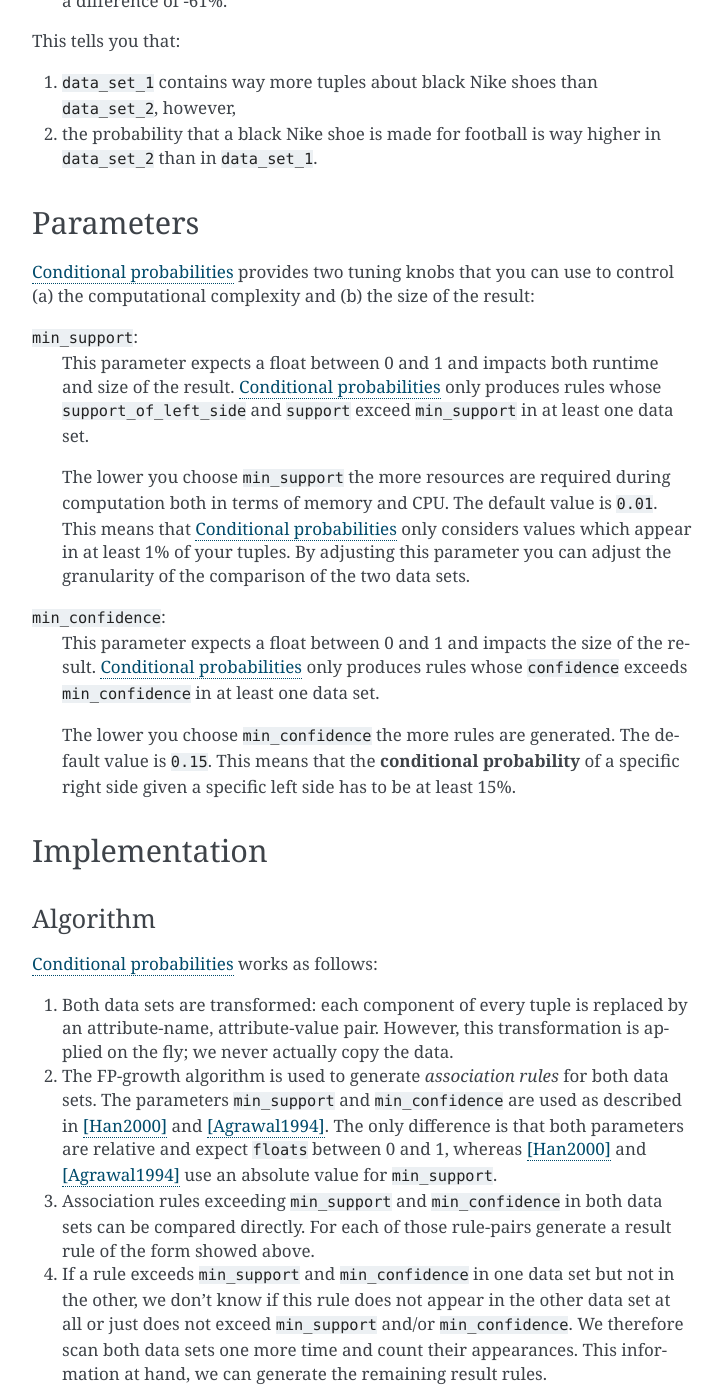
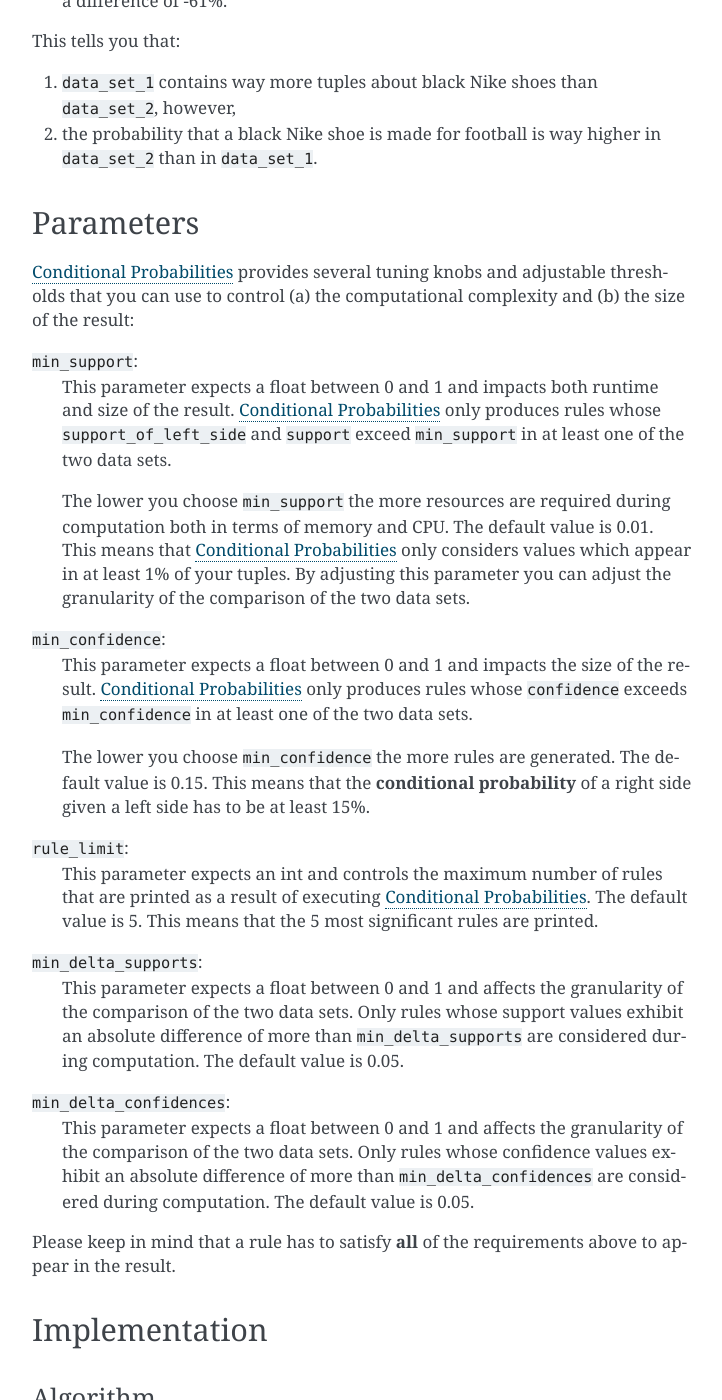
Before and after one commit to hpi-bp1819-naumann/shift-detector, a Sphinx documentation site: the page built from docs/source/checks/conditional_probabilities.rst, in a window 1280 px wide and 1400 px high, scrolled down 1697 px. Shown: the whole window, without its empty margins (388-1110 px from the left). Built offline with Sphinx 7.4.7, drawn with Linux system fonts in a browser that asks for light colours; some of the changed text lies outside the part shown.

Commit message:
Adapt docs

```diff
--- a/docs/source/checks/conditional_probabilities.rst
+++ b/docs/source/checks/conditional_probabilities.rst
@@ -1,6 +1,6 @@
 .. _conditional_probabilities:
 
-Conditional probabilities
+Conditional Probabilities
 =========================
 
 Description
@@ -91,18 +91,19 @@
 Parameters
 ----------
 
-:ref:`conditional_probabilities` provides two tuning knobs that you can use
-to control (a) the computational complexity and (b) the size of the result:
+:ref:`conditional_probabilities` provides several tuning knobs and adjustable
+thresholds that you can use to control (a) the computational complexity and
+(b) the size of the result:
 
 ``min_support``:
     This parameter expects a float between 0 and 1 and impacts both runtime
     and size of the result. :ref:`conditional_probabilities` only produces
     rules whose ``support_of_left_side`` and ``support`` exceed ``min_support``
-    in at least one data set.
+    in at least one of the two data sets.
 
     The lower you choose ``min_support`` the more resources are required during
     computation both in terms of memory and CPU.
-    The default value is ``0.01``. This means that :ref:`conditional_probabilities`
+    The default value is 0.01. This means that :ref:`conditional_probabilities`
     only considers values which appear in at least 1% of your tuples.
     By adjusting this parameter you can adjust the granularity of the comparison
     of the two data sets.
@@ -110,11 +111,31 @@
 ``min_confidence``:
     This parameter expects a float between 0 and 1 and impacts the size of the
     result. :ref:`conditional_probabilities` only produces rules whose
-    ``confidence`` exceeds ``min_confidence`` in at least one data set.
+    ``confidence`` exceeds ``min_confidence`` in at least one of the two data sets.
 
     The lower you choose ``min_confidence`` the more rules are generated.
-    The default value is ``0.15``. This means that the **conditional probability**
-    of a specific right side given a specific left side has to be at least 15%.
+    The default value is 0.15. This means that the **conditional probability**
+    of a right side given a left side has to be at least 15%.
+
+``rule_limit``:
+	This parameter expects an int and controls the maximum number of rules that are
+	printed as a result of executing :ref:`conditional_probabilities`.
+	The default value is 5. This means that the 5 most significant rules are printed.
+
+``min_delta_supports``:
+	This parameter expects a float between 0 and 1 and affects the granularity of the
+	comparison of the two data sets. Only rules whose support values exhibit an absolute
+	difference of more than ``min_delta_supports`` are considered during computation.
+	The default value is 0.05.
+
+``min_delta_confidences``:
+	This parameter expects a float between 0 and 1 and affects the granularity of the
+	comparison of the two data sets. Only rules whose confidence values exhibit an absolute
+	difference of more than ``min_delta_confidences`` are considered during computation.
+	The default value is 0.05.
+
+Please keep in mind that a rule has to satisfy **all** of the requirements above
+to appear in the result.
 
 Implementation
 --------------
@@ -122,7 +143,10 @@
 Algorithm
 +++++++++
 
-:ref:`conditional_probabilities` works as follows:
+:ref:`conditional_probabilities` proceeds in two phases:
+
+Rule Computation
+~~~~~~~~~~~~~~~~
 
 1. Both data sets are transformed: each component of every tuple is replaced
    by an attribute-name, attribute-value pair. However, this transformation is
@@ -135,13 +159,24 @@
    use an absolute value for ``min_support``.
 3. Association rules exceeding ``min_support`` and ``min_confidence`` in both
    data sets can be compared directly. For each of those rule-pairs generate a
-   result rule of the form showed above.
+   result rule of the form showed above as long as they meet the criteria of
+   ``min_delta_supports`` and ``min_delta_confidences``.
 4. If a rule exceeds ``min_support`` and ``min_confidence`` in
    one data set but not in the other, we don't know if this rule does not appear in
    the other data set at all or just does not exceed ``min_support`` and/or
    ``min_confidence``. We therefore scan both data sets one
    more time and count their appearances. This information at hand, we can
    generate the remaining result rules.
+
+Rule Compression
+~~~~~~~~~~~~~~~~
+
+The second phase works on the result of the first phase.
+
+1. All rules are grouped according to the number of attribute-name,
+   attribute-value pairs appearing in the rule.
+
+
 
 Notes
 +++++
```
Also changed, not shown: other parts of docs/source/checks/conditional_probabilities.rst (+2 -2 lines).
